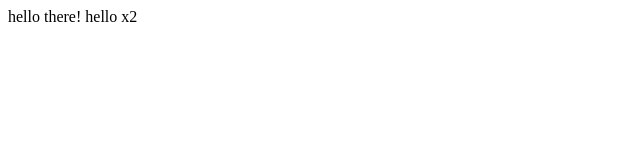
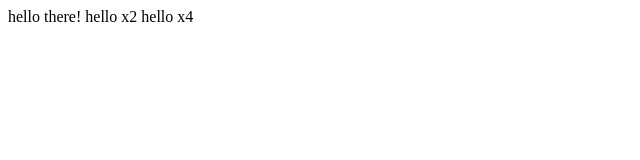
Before and after one commit to shayderade/git-collab-practice, a plain HTML site: page index.html in a window 1280 px wide. Shown: the full height of the page, 0-640 px from the left. Drawn offline with Linux system fonts and the light colour scheme.

Commit message:
class practice

```diff
--- a/index.html
+++ b/index.html
@@ -10,6 +10,8 @@
 <body>
     hello there!
     hello x2
+
+    hello x4
 </body>
 
 </html>
```
